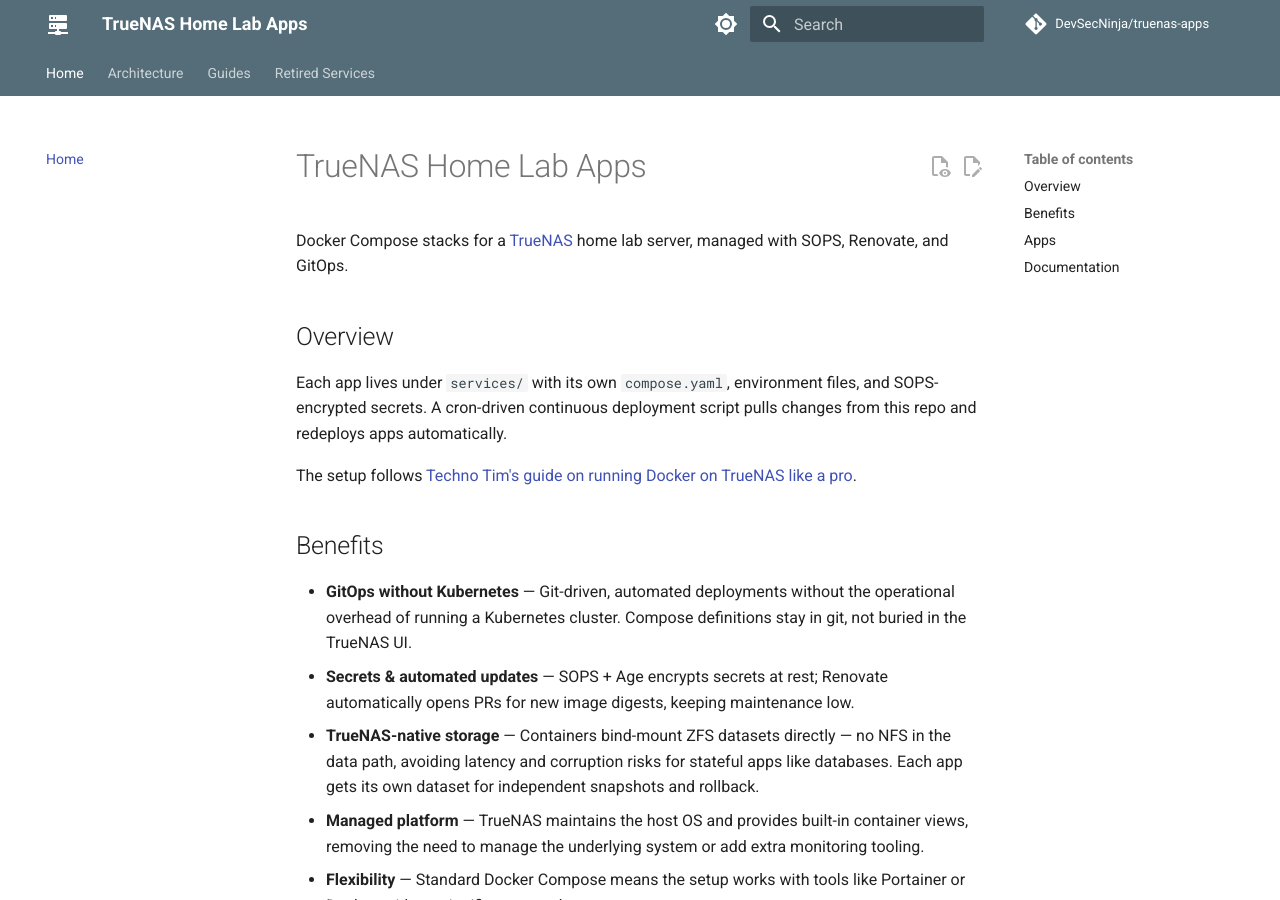
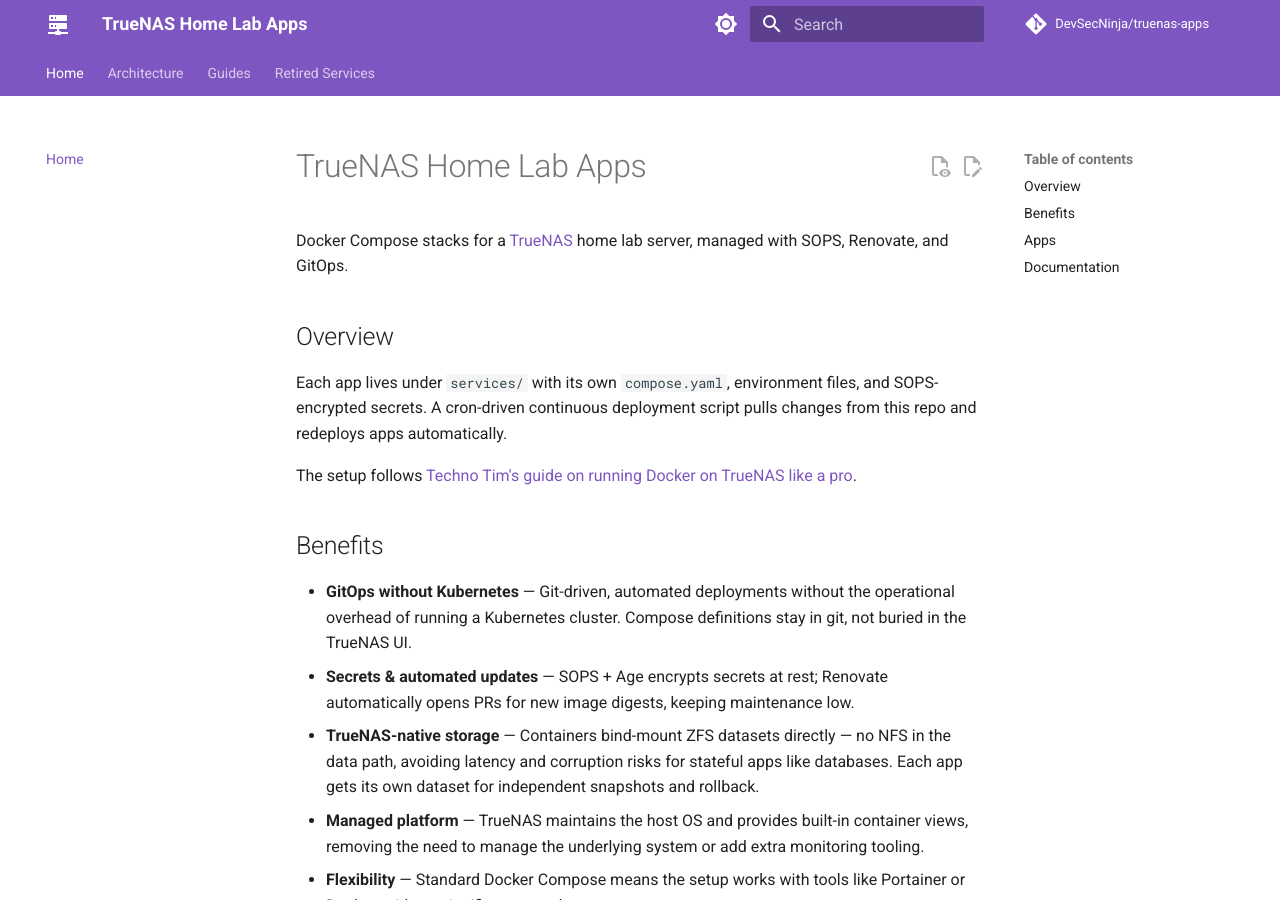
Before and after one commit to DevSecNinja/truenas-apps, an MkDocs documentation site: the page built from docs/index.md, in a window 1280 px wide and 900 px high. Built offline with MkDocs 1.6.1 and Material for MkDocs 9.7.7, drawn with Linux system fonts in a browser that asks for light colours; comment, search, counter and statistics services are not loaded.

Commit message:
fix(theme): update color palette to deep purple for improved aesthetics

```diff
--- a/mkdocs.yml
+++ b/mkdocs.yml
@@ -14,15 +14,15 @@
   palette:
     - media: "(prefers-color-scheme: light)"
       scheme: default
-      primary: blue grey
-      accent: blue
+      primary: deep purple
+      accent: purple
       toggle:
         icon: material/brightness-7
         name: Switch to dark mode
     - media: "(prefers-color-scheme: dark)"
       scheme: slate
-      primary: blue grey
-      accent: blue
+      primary: deep purple
+      accent: purple
       toggle:
         icon: material/brightness-4
         name: Switch to light mode
```
